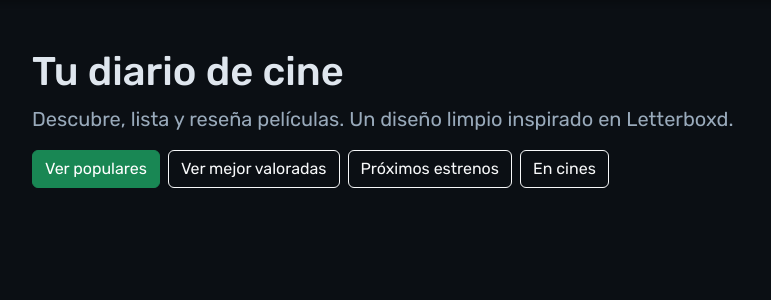
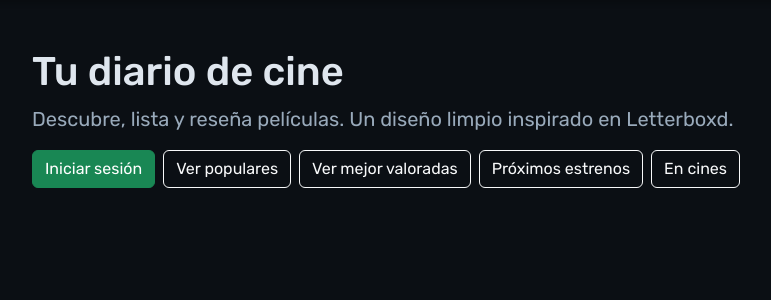
Before and after one commit to marcos-arduino/toma1, a Flask app: page / in a window 1280 px wide. Shown: the part 93-393 px from the top of the page, without its empty margins (50-821 px from the left). Run offline with Flask 3, Linux system fonts and the light colour scheme; parts of the project's set-up code (start-up, migrations or seed data) failed here and were passed over; some libraries are stand-ins or nearby versions.

Commit message:
botones correctamente en la landing

```diff
--- a/templates/index.html
+++ b/templates/index.html
@@ -3,7 +3,8 @@
     <h1 class="mb-2">Tu diario de cine</h1>
     <p class="lead">Descubre, lista y reseña películas. Un diseño limpio inspirado en Letterboxd.</p>
     <div class="d-flex gap-2 mt-3">
-        <a href="{{ url_for('ver_peliculas', tipo='popular') }}" class="btn btn-success">Ver populares</a>
+        <a href="#" class="btn btn-success" data-bs-toggle="modal" data-bs-target="#modalLogin">Iniciar sesión</a>
+        <a href="{{ url_for('ver_peliculas', tipo='popular') }}" class="btn btn-outline-light">Ver populares</a>
         <a href="{{ url_for('ver_peliculas', tipo='top_rated') }}" class="btn btn-outline-light">Ver mejor valoradas</a>
         <a href="{{ url_for('ver_peliculas', tipo='upcoming') }}" class="btn btn-outline-light">Próximos estrenos</a>
         <a href="{{ url_for('ver_peliculas', tipo='now_playing') }}" class="btn btn-outline-light">En cines</a>
```
